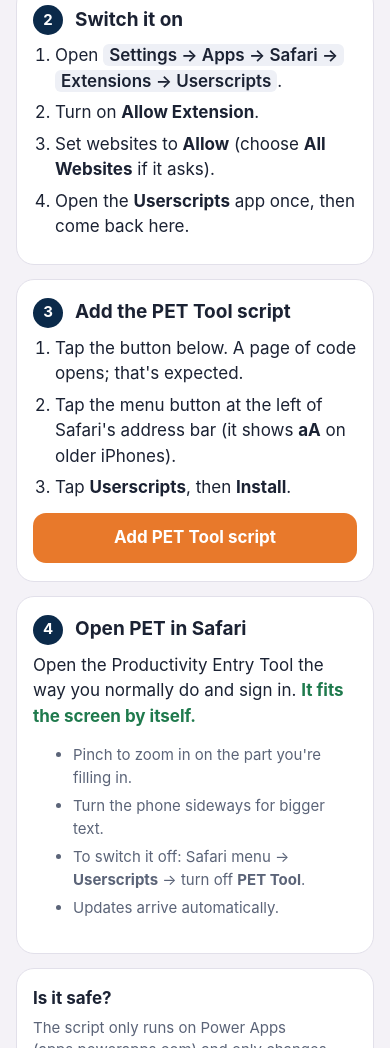
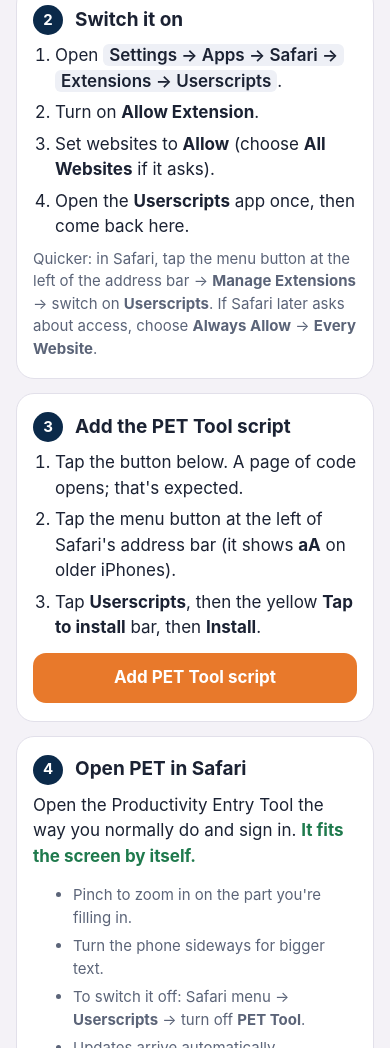
Before and after one commit to mircix/pet-fit, a plain HTML site: page iphone.html in a window 390 px wide. Shown: the part 959-2007 px from the top of the page. Drawn offline with Linux system fonts and the light colour scheme.

Commit message:
iPhone guide: quicker Manage Extensions route and the 'Tap to install' bar
Co-Authored-By: Claude Opus 5.5 <noreply@anthropic.com>

```diff
--- a/iphone.html
+++ b/iphone.html
@@ -110,6 +110,7 @@
       <li>Set websites to <b>Allow</b> (choose <b>All Websites</b> if it asks).</li>
       <li>Open the <b>Userscripts</b> app once, then come back here.</li>
     </ol>
+    <p class="muted">Quicker: in Safari, tap the menu button at the left of the address bar → <b>Manage Extensions</b> → switch on <b>Userscripts</b>. If Safari later asks about access, choose <b>Always Allow</b> → <b>Every Website</b>.</p>
   </section>
 
   <section class="card">
@@ -117,7 +118,7 @@
     <ol>
       <li>Tap the button below. A page of code opens; that's expected.</li>
       <li>Tap the menu button at the left of Safari's address bar (it shows <b>aA</b> on older iPhones).</li>
-      <li>Tap <b>Userscripts</b>, then <b>Install</b>.</li>
+      <li>Tap <b>Userscripts</b>, then the yellow <b>Tap to install</b> bar, then <b>Install</b>.</li>
     </ol>
     <a class="btn" href="pet-fit.user.js">Add PET Tool script</a>
   </section>
```
